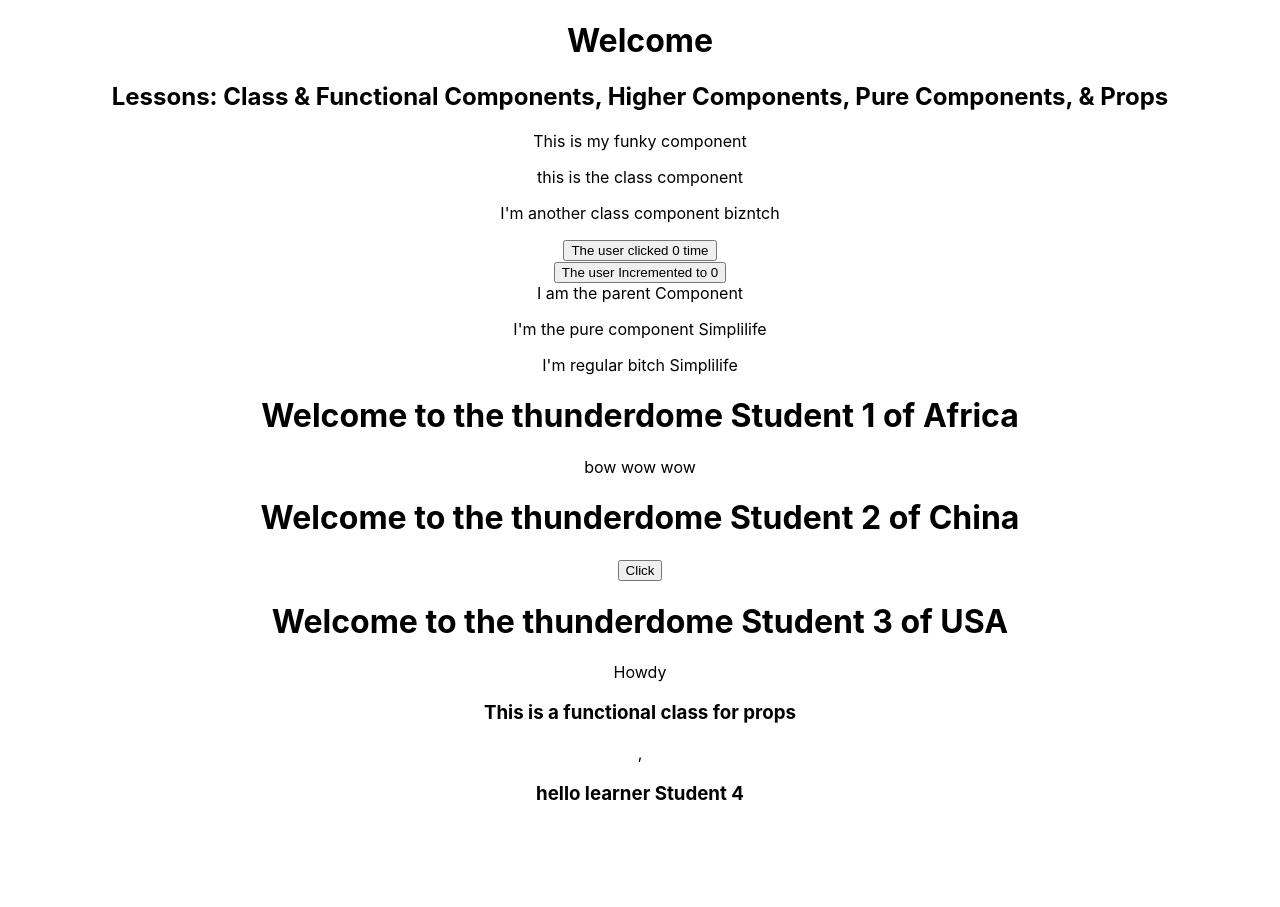
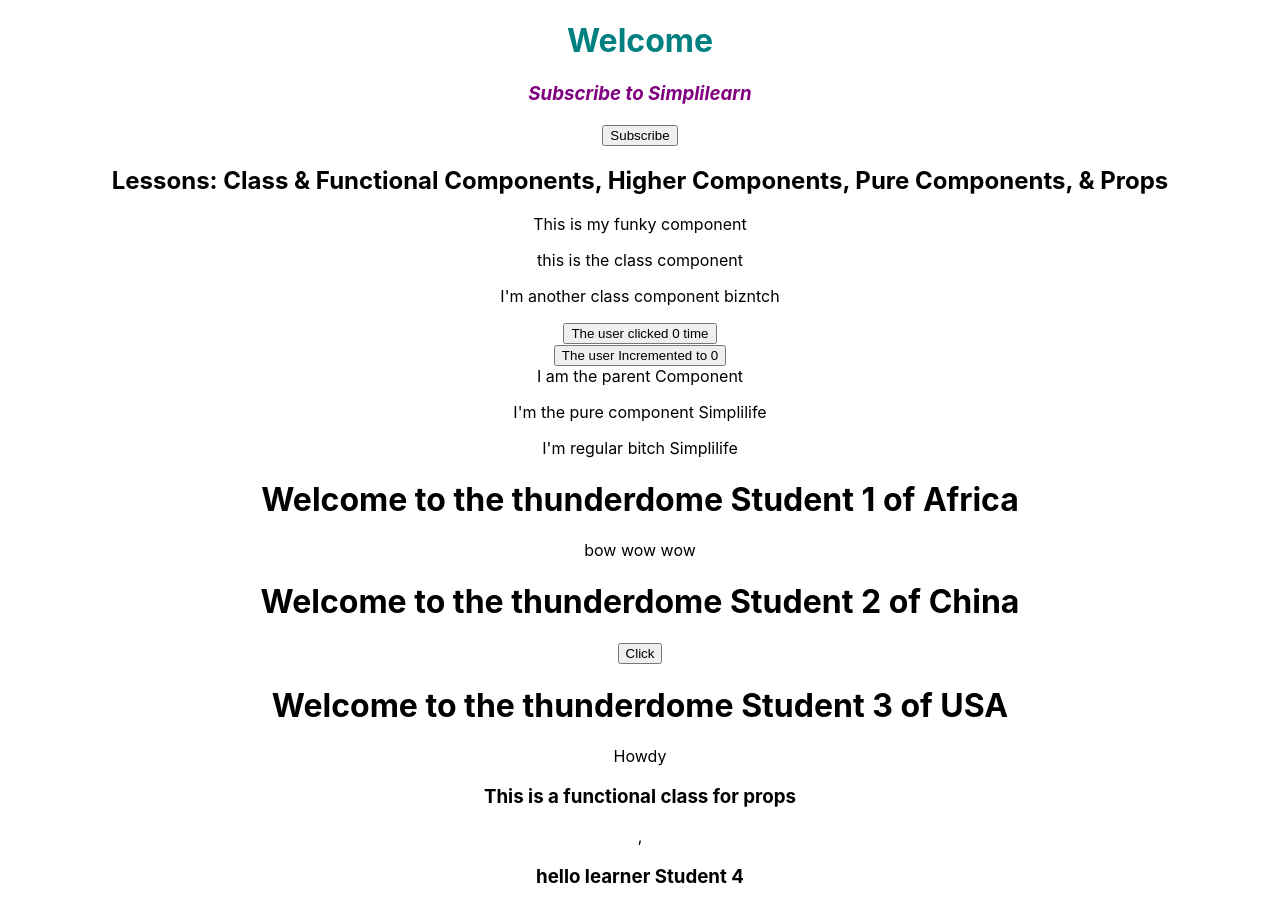
Before and after one commit to reidspeedo/first-react, a React (Create React App) app: page / in a window 1280 px wide. Before the commit the page ends 823 px from the top, so only its background shows below. Built offline with nearby package versions, Linux system fonts and the light colour scheme.

Commit message:
Learning about states

```diff
--- a/src/App.js
+++ b/src/App.js
@@ -8,12 +8,18 @@
 //import FunctionalComp from "./Components/FunctionalComp";
 import React from "react"
 import './App.css';
+import NewComp from "./Components/NewComp";
 
 class App extends React.Component {
+    styles = {
+        fontStyle: "bold",
+        color: "teal"
+    }
     render() {
         return (
             <div class = "App">
-                <h1>Welcome</h1>
+                <h1 style={this.styles}>Welcome</h1>
+                <NewComp/>
 
                 <h2> Lessons: Class & Functional Components, Higher Components, Pure Components, & Props</h2>
                 <div>
--- /dev/null
+++ b/src/Components/NewComp.js
@@ -0,0 +1,30 @@
+import React, {Component} from 'react';
+
+class NewComp extends Component {
+    constructor(props) {
+        super(props);
+
+        this.state = {
+            message: "Subscribe to Simplilearn",
+            subscribe: "Subscribe"
+        };
+    }
+    styles = {
+        fontStyle: "italic",
+        color: "purple"
+    };
+    UpdateSubscribe=()=>{
+        this.setState({subscribe: "Subscribed"});
+    };
+    render() {
+        return (
+            <div className = "App">
+                <h3 style={this.styles}>{this.state.message}</h3>
+                <button onClick={this.UpdateSubscribe}>{this.state.subscribe}</button>
+
+            </div>
+        );
+    }
+}
+
+export default NewComp;
```
